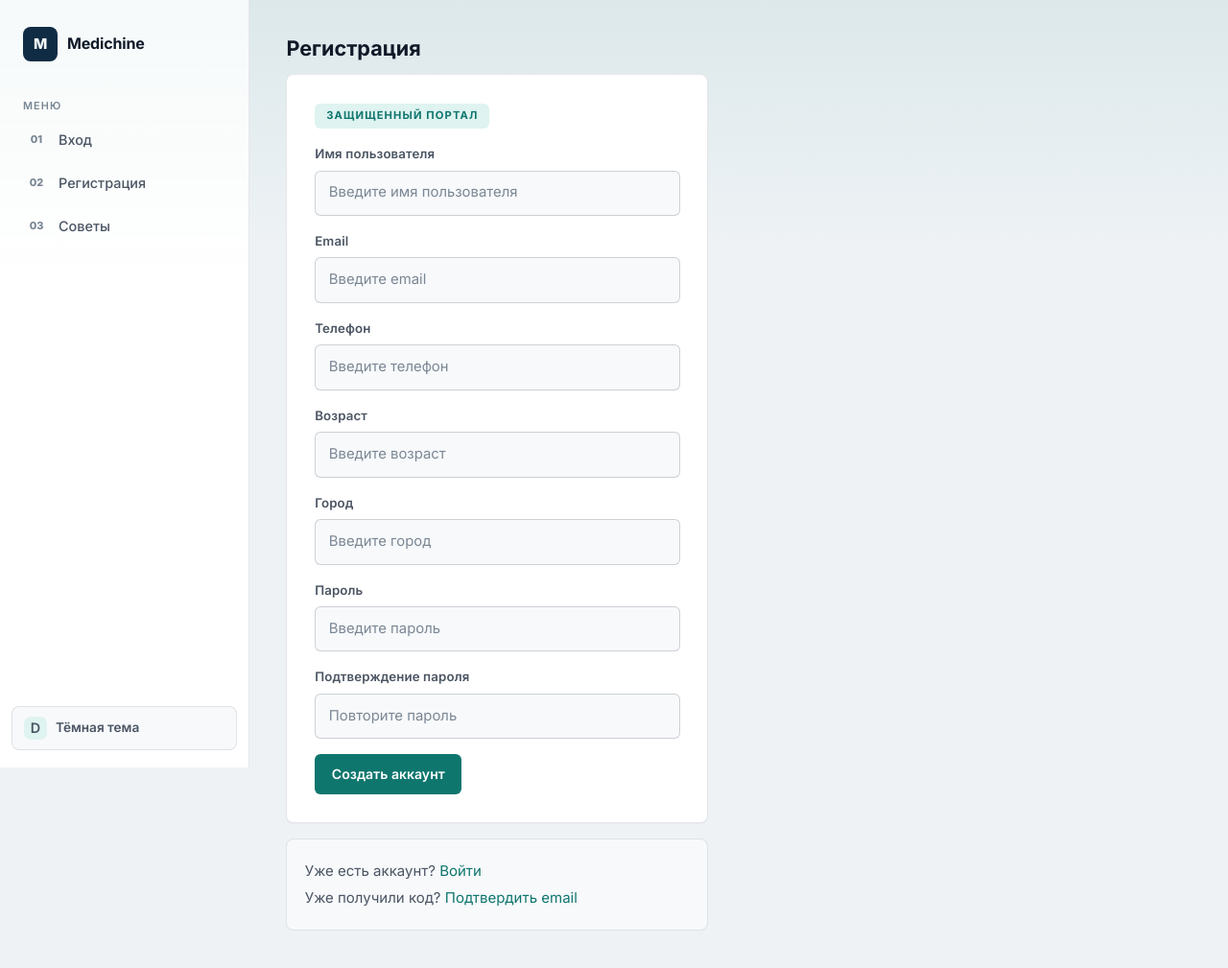
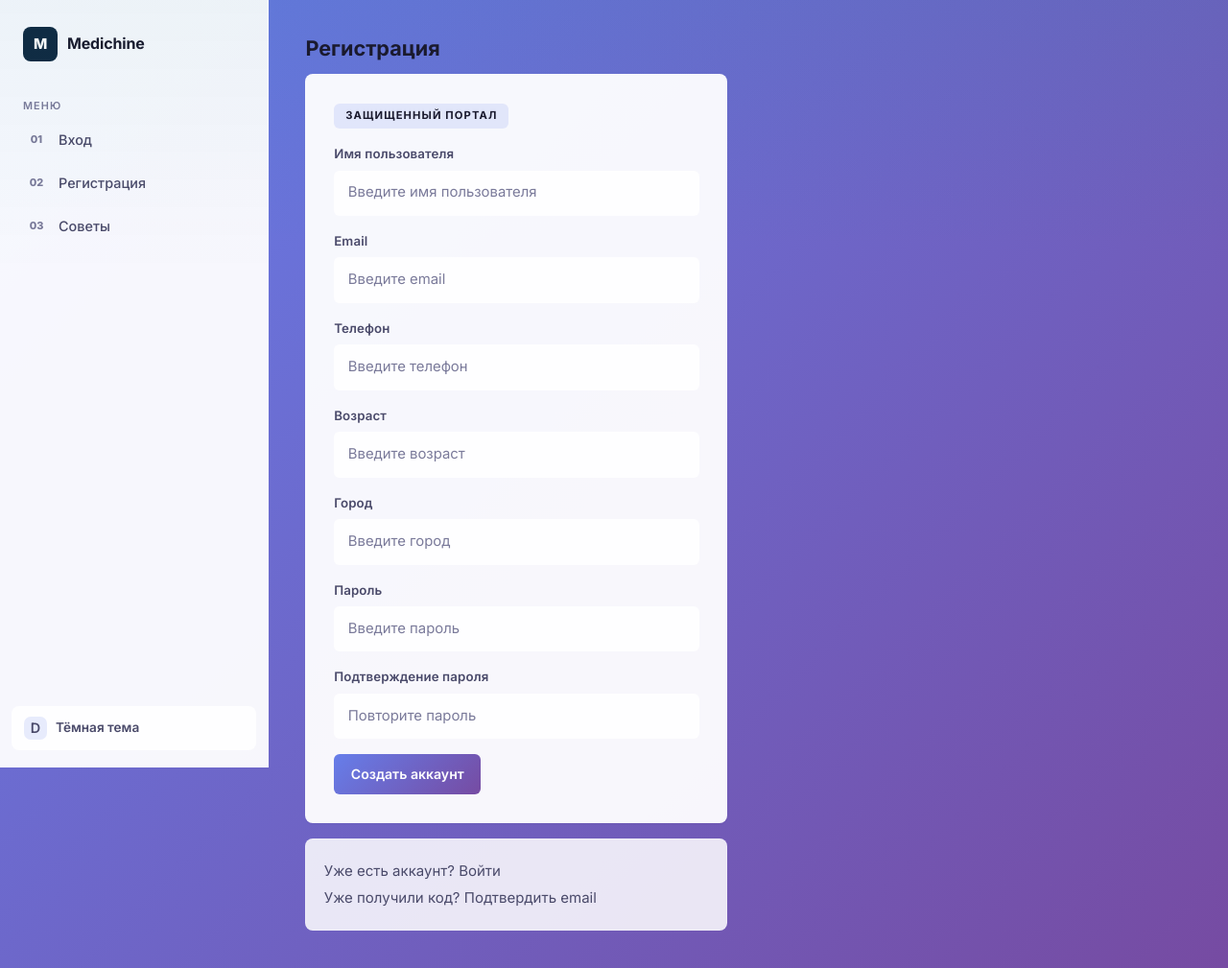
Before and after one commit to abubakr3012/Medichine, a Django app: page / in a window 1280 px wide. Shown: the whole page at 96% size. Run offline with Django 5.2, Linux system fonts and the light colour scheme.

Commit message:
edit style

```diff
--- a/static/css/style.css
+++ b/static/css/style.css
@@ -3,53 +3,53 @@
 *, *::before, *::after { box-sizing: border-box; }
 
 :root {
-    --bg: #eef2f5;
-    --surface: #ffffff;
-    --surface-2: #f7f9fb;
-    --surface-3: #e7edf2;
-    --text: #111827;
-    --text-2: #4b5563;
-    --text-3: #7b8794;
-    --line: rgba(15, 23, 42, 0.10);
-    --line-2: rgba(15, 23, 42, 0.18);
-
-    --primary: #0f766e;
-    --primary-mid: #115e59;
-    --primary-light: #dff3f0;
-    --primary-muted: #6bb9b1;
-
-    --accent: #b42318;
-    --accent-light: #fff1f0;
-
-    --gold: #946200;
-    --gold-light: #fff7df;
-    --blue: #1d4ed8;
-    --blue-light: #e8f0ff;
-
-    --nav-w: 260px;
-    --font: 'Inter', system-ui, sans-serif;
-    --serif: 'Inter', system-ui, sans-serif;
-
-    --ease-spring: cubic-bezier(0.2, 0, 0, 1);
-    --ease-out: cubic-bezier(0.22, 1, 0.36, 1);
-    --t: 160ms;
-    --t-slow: 240ms;
-}
-
-/* Тёмная палитра — общий набор переменных */
+    --bg: linear-gradient(135deg, #667eea 0%, #764ba2 100%);
+    --surface: rgba(255, 255, 255, 0.95);
+    --surface-2: rgba(255, 255, 255, 0.85);
+    --surface-3: rgba(255, 255, 255, 0.75);
+    --text: #1a1a2e;
+    --text-2: #4a4a6a;
+    --text-3: #7a7a9a;
+    --line: rgba(255, 255, 255, 0.2);
+    --line-2: rgba(255, 255, 255, 0.3);
+
+    --primary: linear-gradient(135deg, #667eea 0%, #764ba2 100%);
+    --primary-mid: #5568d3;
+    --primary-light: rgba(102, 126, 234, 0.15);
+    --primary-muted: rgba(102, 126, 234, 0.6);
+
+    --accent: linear-gradient(135deg, #f093fb 0%, #f5576c 100%);
+    --accent-light: rgba(245, 87, 108, 0.15);
+
+    --gold: linear-gradient(135deg, #f6d365 0%, #fda085 100%);
+    --gold-light: rgba(253, 160, 133, 0.15);
+    --blue: linear-gradient(135deg, #4facfe 0%, #00f2fe 100%);
+    --blue-light: rgba(79, 172, 254, 0.15);
+
+    --nav-w: 280px;
+    --font: 'Inter', system-ui, -apple-system, sans-serif;
+    --serif: 'Inter', system-ui, -apple-system, sans-serif;
+
+    --ease-spring: cubic-bezier(0.34, 1.56, 0.64, 1);
+    --ease-out: cubic-bezier(0.16, 1, 0.3, 1);
+    --ease-in-out: cubic-bezier(0.4, 0, 0.2, 1);
+    --t: 200ms;
+    --t-slow: 300ms;
+}
+
 :root[data-theme="dark"] {
-    --bg: #0f172a;
-    --surface: #111827;
-    --surface-2: #182235;
-    --surface-3: #243044;
+    --bg: linear-gradient(135deg, #1a1a2e 0%, #16213e 100%);
+    --surface: rgba(30, 30, 50, 0.95);
+    --surface-2: rgba(40, 40, 60, 0.85);
+    --surface-3: rgba(50, 50, 70, 0.75);
     --text: #f8fafc;
     --text-2: #cbd5e1;
     --text-3: #94a3b8;
-    --line: rgba(255,255,255,0.07);
-    --line-2: rgba(255,255,255,0.13);
-    --primary-light: #0f2e28;
-    --accent-light: #2a1710;
-    --gold-light: #1e1a08;
+    --line: rgba(255, 255, 255, 0.1);
+    --line-2: rgba(255, 255, 255, 0.2);
+    --primary-light: rgba(102, 126, 234, 0.2);
+    --accent-light: rgba(245, 87, 108, 0.2);
+    --gold-light: rgba(253, 160, 133, 0.2);
 }
 
 /* Автоматическая тёмная тема по настройке системы —
```
